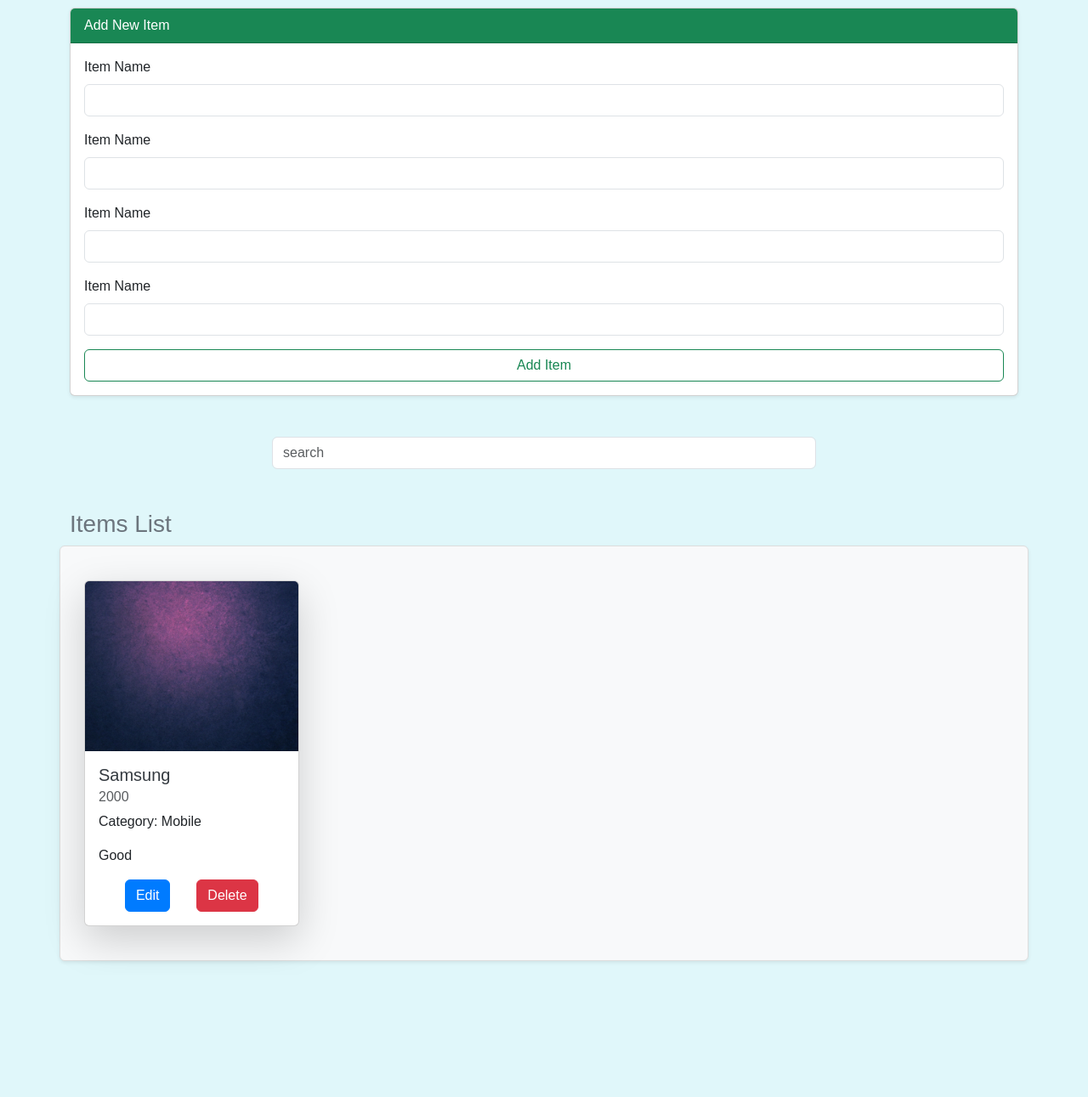
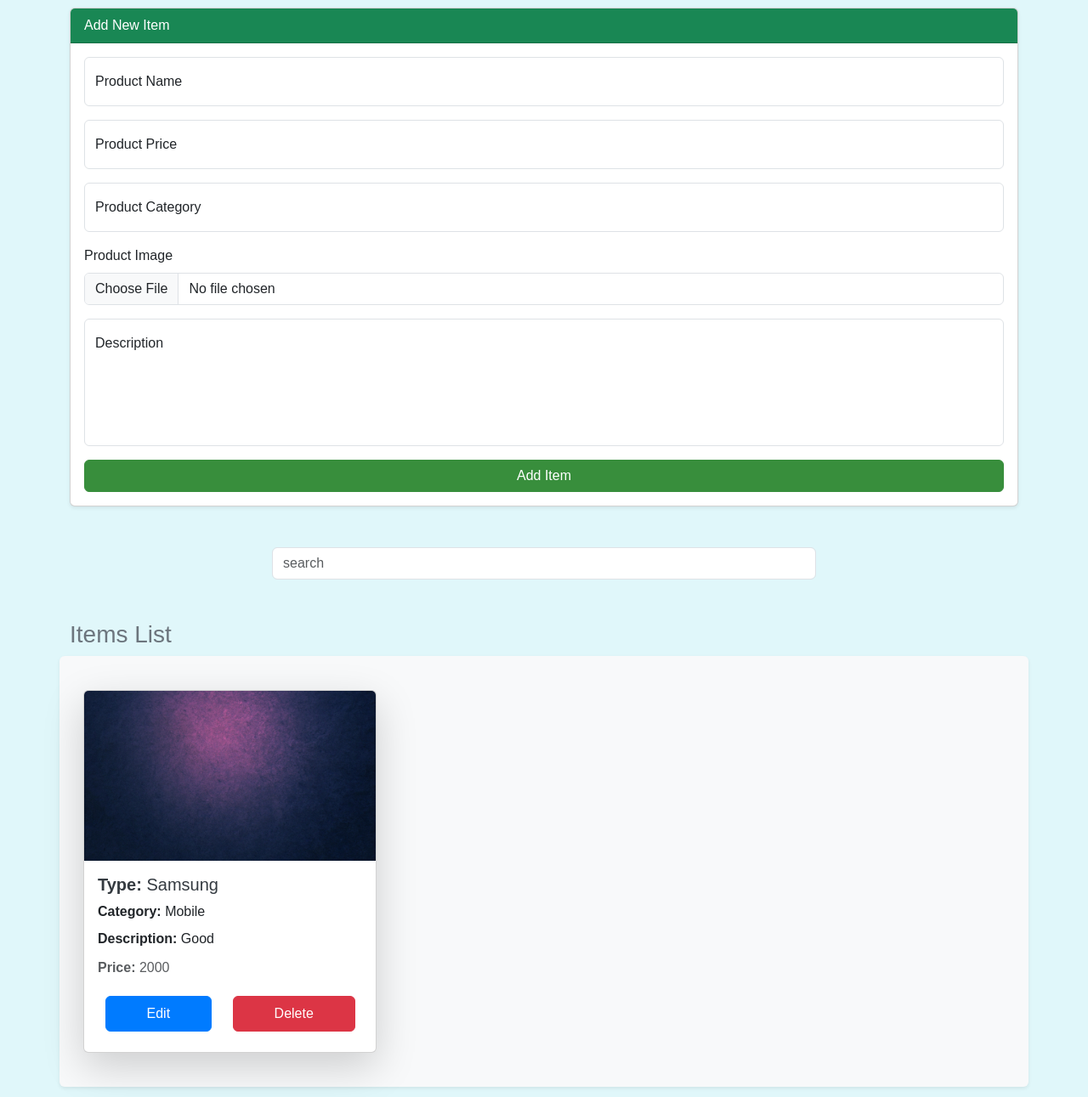
Before and after one commit to anasanwar210/CRUDS, a plain HTML site: page index.html in a window 1280 px wide. Shown: the part 101-1392 px from the top of the page at 85% size. Before the commit the page ends 1248 px from the top, so only its background shows below. Drawn offline with Linux system fonts and the light colour scheme.

Commit message:
fisnh design

```diff
--- a/css/style.css
+++ b/css/style.css
@@ -16,28 +16,28 @@ body {
   animation: fadeIn 1s ease-in-out;
 }
 
-h2 {
+#addNewItem h2 {
   color: #00796b;
   animation: slideDown 1s ease-in-out;
 }
 
-h3 {
+#addNewItem h3 {
   color: #004d40;
   animation: slideDown 1s ease-in-out;
 }
 
-.card {
+#addNewItem .card {
   margin-bottom: 20px;
   border-radius: 12px;
   animation: slideIn 1s ease-in-out;
 }
 
-.card-header {
-  border-top-left-radius: 12px;
-  border-top-right-radius: 12px;
+#addNewItem .card-header {
+  border-top-left-radius: 5px;
+  border-top-right-radius: 5px;
 }
 
-.item-row {
+#addNewItem .item-row {
   display: flex;
   justify-content: space-between;
   align-items: center;
@@ -49,18 +49,23 @@ h3 {
   transition: transform 0.3s ease, box-shadow 0.3s ease;
 }
 
-.item-row:hover {
+#addNewItem .item-row:hover {
   transform: translateY(-5px);
   box-shadow: 0 4px 8px rgba(0, 0, 0, 0.1);
 }
 
-.btn-success {
+#addNewItem textarea{
+  height: 150px;
+  resize: none;
+}
+
+#addNewItem .btn-success {
   background-color: #388e3c;
   border-color: #388e3c;
   transition: background-color 0.3s, border-color 0.3s;
 }
 
-.btn-success:hover {
+#addNewItem .btn-success:hover {
   background-color: #2e7d32;
   border-color: #2e7d32;
 }
@@ -132,6 +137,7 @@ h3 {
   border-color: #004085;
 }
 
+
 @keyframes slide_In {
   from { transform: translateY(20px); opacity: 0; }
   to { transform: translateY(0); opacity: 1; }
--- a/index.html
+++ b/index.html
@@ -13,29 +13,33 @@
 </head>
 
 <body>
-  <div class="container mt-5">
-    <h2 class="text-center mb-4 text-primary">Stylish CRUD Interface</h2>
+  <div id="addNewItem" class="container mt-5">
+    <h2 class="text-center mb-4 text-primary">CRUDS Interface</h2>
     <div class="card shadow-sm rounded">
       <div class="card-header bg-success text-white"> Add New Item </div>
       <div class="card-body">
         <div>
-          <div class="mb-3">
-            <label for="itemName" class="form-label">Item Name</label>
-            <input type="text" class="form-control" id="itemName" required>
+          <div class="form-floating mb-3">
+            <input type="text" class="form-control" id="productNameInput" placeholder="Product Name">
+            <label for="productNameInput">Product Name</label>
+          </div>
+          <div class="form-floating mb-3">
+            <input type="number" class="form-control" id="productPriceInput" placeholder="Product Price">
+            <label for="productPriceInput">Product Price</label>
+          </div>
+          <div class="form-floating mb-3">
+            <input type="text" class="form-control" id="productCatInput" placeholder="Product Category">
+            <label for="productCatInput">Product Category</label>
           </div>
           <div class="mb-3">
-            <label for="itemName" class="form-label">Item Name</label>
-            <input type="text" class="form-control" id="itemName" required>
+            <label for="fileInput" class="form-label">Product Image</label>
+            <input class="form-control" type="file" id="fileInput">
           </div>
-          <div class="mb-3">
-            <label for="itemName" class="form-label">Item Name</label>
-            <input type="text" class="form-control" id="itemName" required>
+          <div class="form-floating mb-3">
+            <textarea class="form-control" placeholder="Product Description" id="productDescInput"></textarea>
+            <label for="productDescInput">Description</label>
           </div>
-          <div class="mb-3">
-            <label for="itemName" class="form-label">Item Name</label>
-            <input type="text" class="form-control" id="itemName" required>
-          </div>
-          <button type="submit" class="btn btn-outline-success w-100">Add Item</button>
+          <button type="submit" class="btn btn-success w-100">Add Item</button>
         </div>
       </div>
     </div>
@@ -45,28 +49,29 @@
     <input type="text" class="form-control" id="itemName" placeholder="search">
   </div>
 
-  <div class="container">
+  <div id="itemsList" class="container">
     <div class="mt-4">
       <h3 class="text-secondary">Items List</h3>
       <div id="itemList">
         <div class="item-row row p-3 mb-3 rounded bg-light shadow-sm">
-          <div class="col-md-3 align-items-center py-4">
+          <div class="col-md-4 align-items-center py-4">
             <div class="card product-card shadow-lg rounded">
               <img src="images/1.jpg" class="card-img-top" alt="Product Image">
               <div class="card-body">
-                <h5 class="card-title">Samsung</h5>
-                <h6 class="card-subtitle mb-2 text-muted">2000</h6>
-                <p class="card-text">
-                  <Span>Category: </Span>
+                <h5 class="card-title"><Span class="fw-bold">Type: </Span> Samsung</h5>
+                <p class="card-text mb-2">
+                  <Span class="fw-bold">Category: </Span>
                   Mobile
                 </p>
                 <p class="card-text">
+                  <Span class="fw-bold">Description: </Span>
                   Good
                 </p>
-                <div class="btns d-flex justify-content-evenly align-items-center">
-                  <button href="#" class="btn btn-primary">Edit</button>
-                  <button href="#" class="btn btn-danger">Delete</button>
-                </div>
+                <h6 class="card-subtitle mb-2 text-muted"><Span class="fw-bold">Price: </Span> 2000</h6>
+              </div>
+              <div class="btns mb-4 d-flex justify-content-evenly align-items-center">
+                <button href="#" class="btn btn-primary py-2 px-5">Edit</button>
+                <button href="#" class="btn btn-danger py-2 px-5">Delete</button>
               </div>
             </div>
           </div>
```
